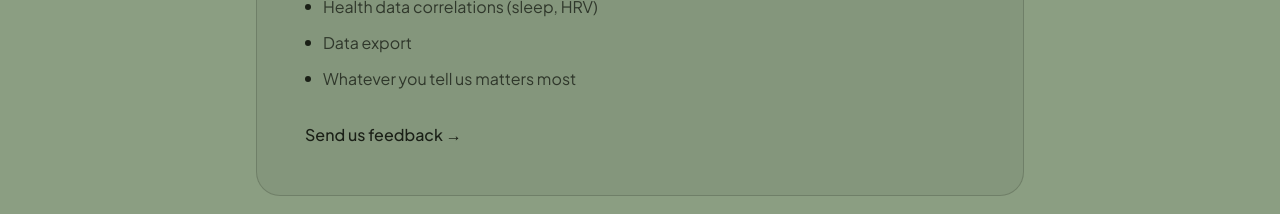
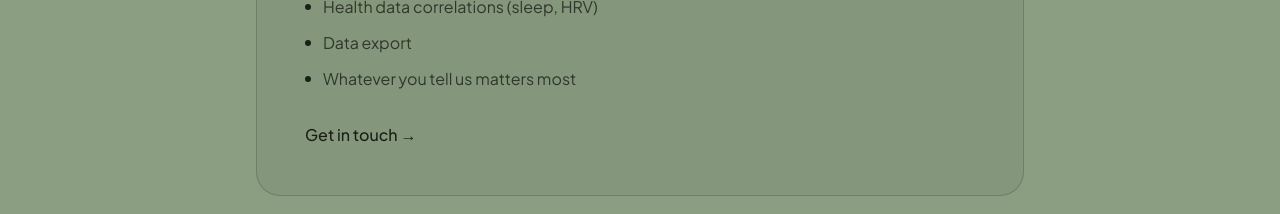
Before and after one commit to passistant96/dosedays-landing, a Next.js app: page / in a window 1280 px wide. Shown: the part 4580-4794 px from the top of the page. Built offline with nearby package versions, Linux system fonts and the light colour scheme; no server answers.

Commit message:
Roadmap: Send us feedback -> Get in touch

```diff
--- a/src/app/page.tsx
+++ b/src/app/page.tsx
@@ -419,7 +419,7 @@ export default function DoseLanding() {
                 </li>
               </ul>
               <a href="mailto:info@dosedays.me" className="text-[#1a1f16] font-medium hover:text-[#1a1f16]/70 transition-colors">
-                Send us feedback →
+                Get in touch →
               </a>
             </div>
           </div>
```
